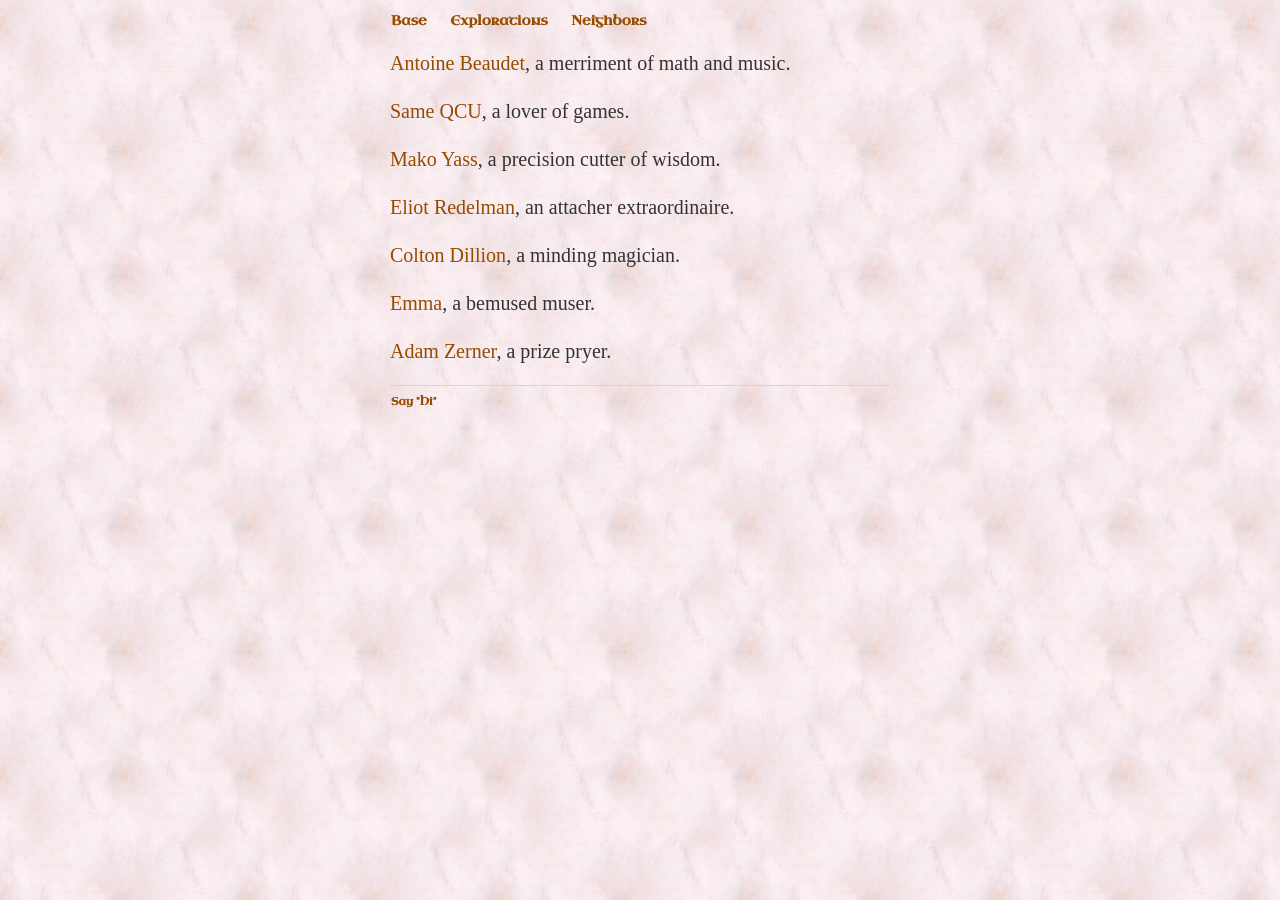
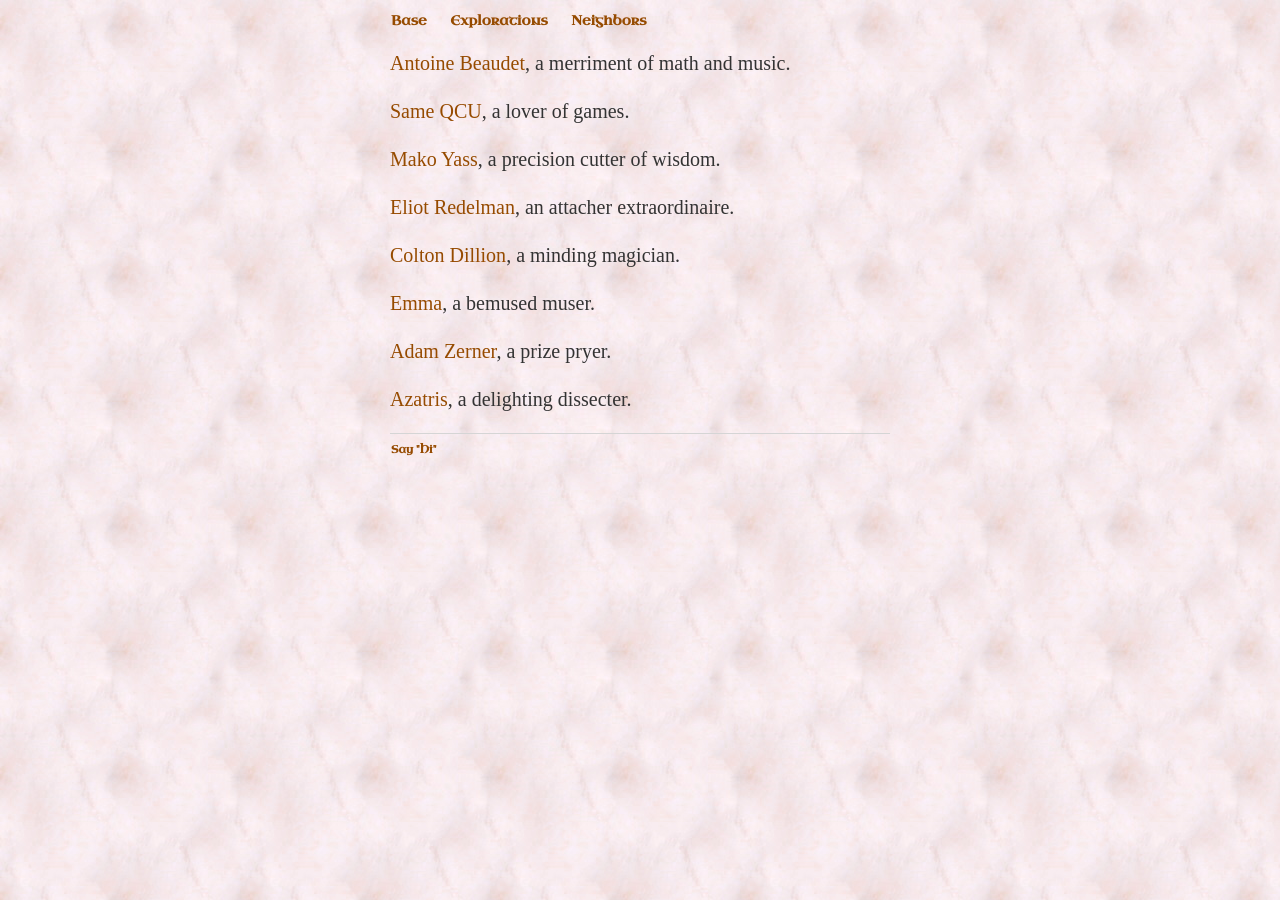
Before and after one commit to ray-dorai/ray-dorai.github.io, a Jekyll site: the page built from neighbors.html, in a window 1280 px wide. Built offline with Jekyll 4.4.1, drawn with Linux system fonts in a browser that asks for light colours; some web fonts are replaced.

Commit message:
Update neighbors.html

```diff
--- a/neighbors.html
+++ b/neighbors.html
@@ -11,7 +11,9 @@ title: Neighbors
 	        <p><a href="http://bearlamp.com.au/">Eliot Redelman</a>, an attacher extraordinaire.</p>
 	        <p><a href="http://www.coltondillion.com/">Colton Dillion</a>, a minding magician.</p>
 	        <p><a href="https://icecauldron.github.io/blog">Emma</a>, a bemused muser.</p>
-  	      <p><a href="https://adamzerner.bearblog.dev/">Adam Zerner</a>, a prize pryer.</p>
+  	        <p><a href="https://adamzerner.bearblog.dev/">Adam Zerner</a>, a prize pryer.</p>
+	        <p><a href="https://azatris.github.io/">Azatris</a>, a delighting dissecter.</p>
+
 
 
 
```
